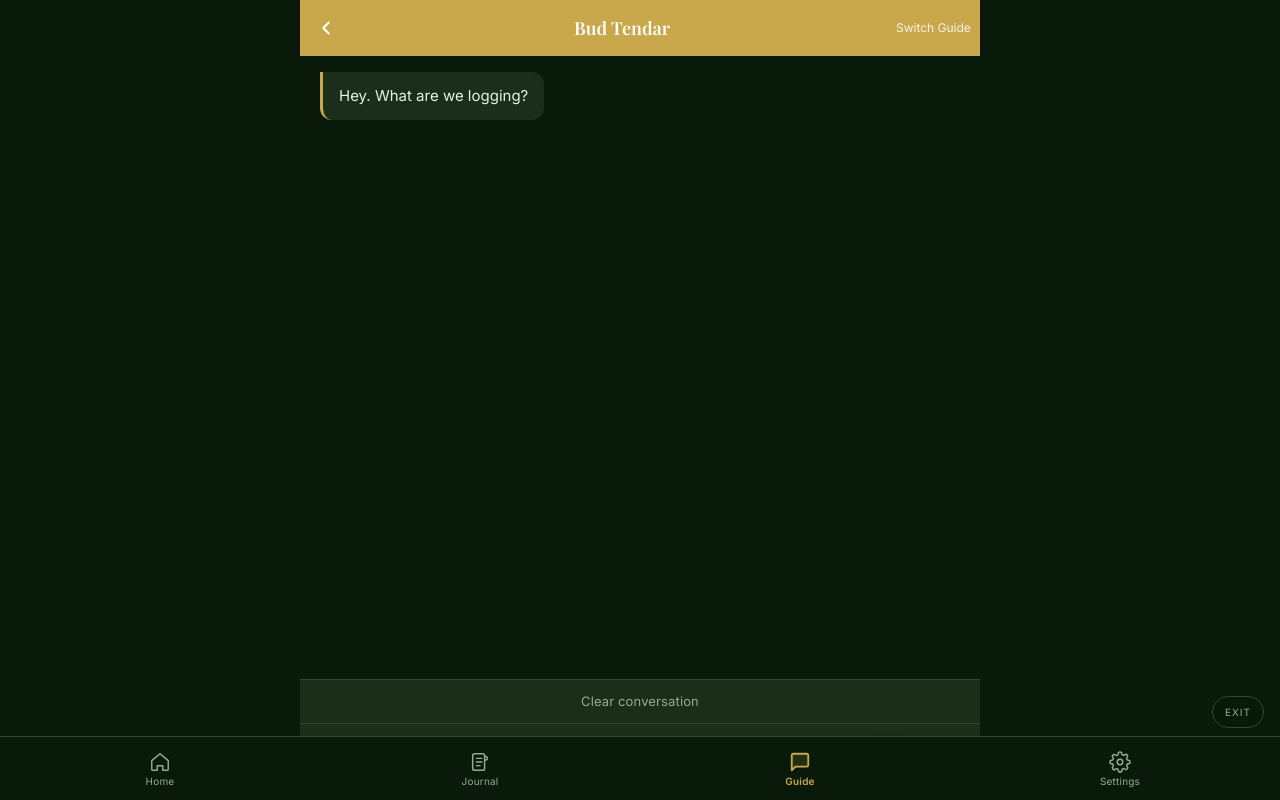
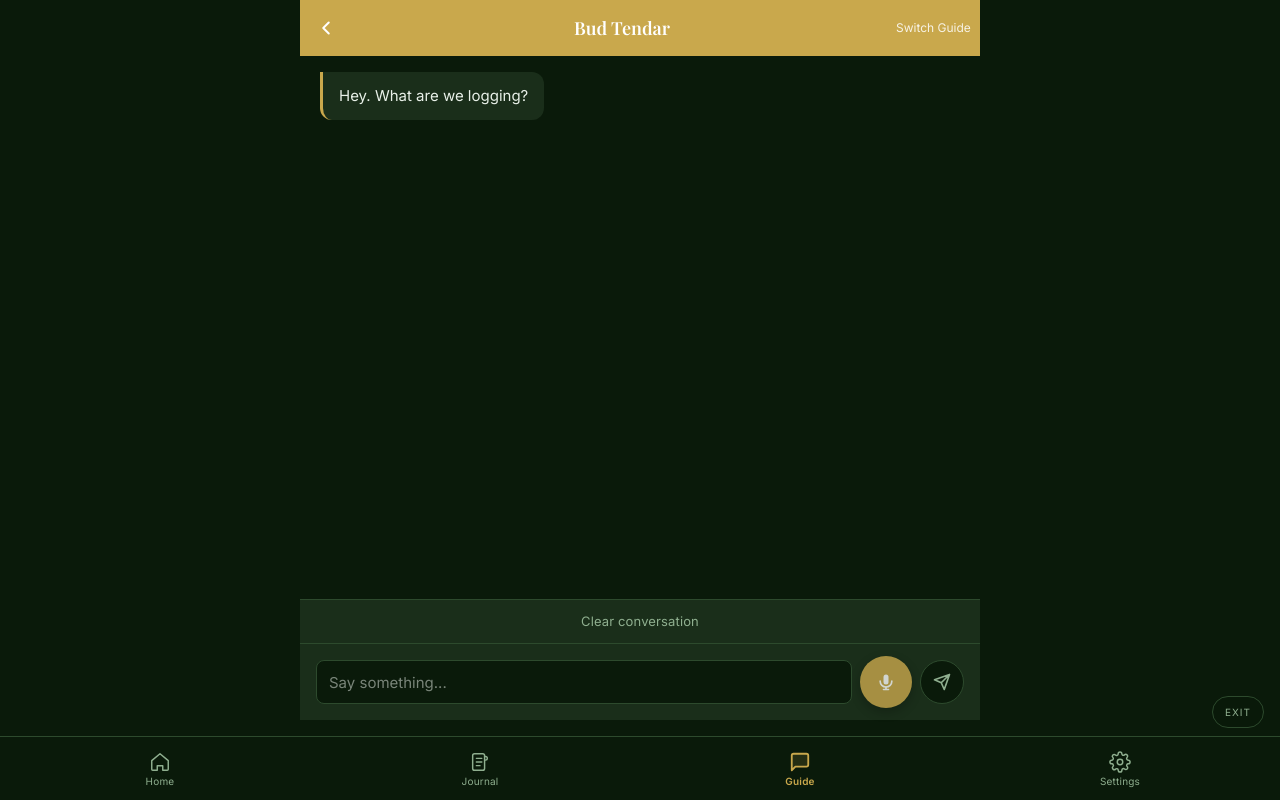
Before and after one commit to casevoiceai/my420journal-app, a React (Vite) app: page /guide in a window 1280 px wide. Built offline with nearby package versions, Linux system fonts and the light colour scheme.

Commit message:
Keep guide input above bottom nav

```diff
--- a/src/screens/Guide.jsx
+++ b/src/screens/Guide.jsx
@@ -331,6 +331,7 @@ export default function Guide() {
         backgroundColor: S.bg,
         boxSizing: 'border-box',
         alignItems: 'center',
+        paddingBottom: '80px',
       }}>
         {/* Inner column — max 680px */}
         <div style={{
```
